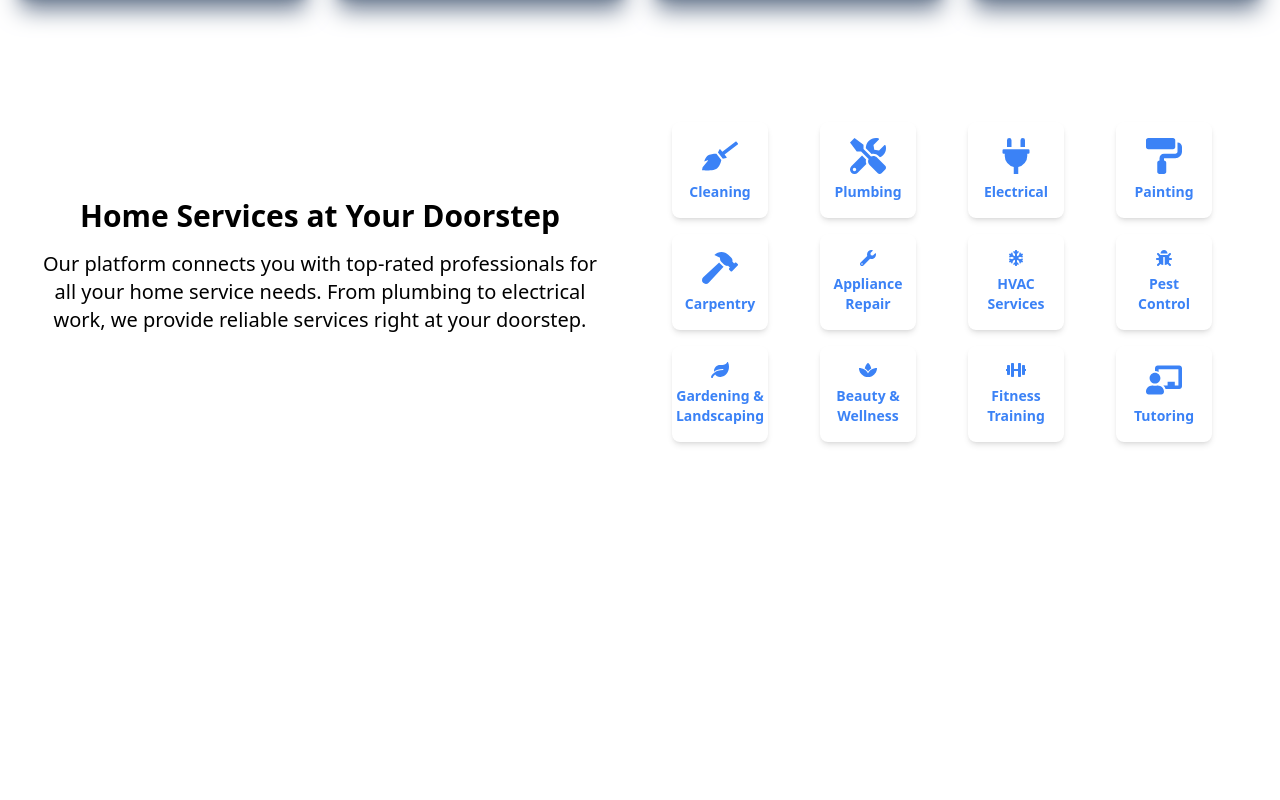
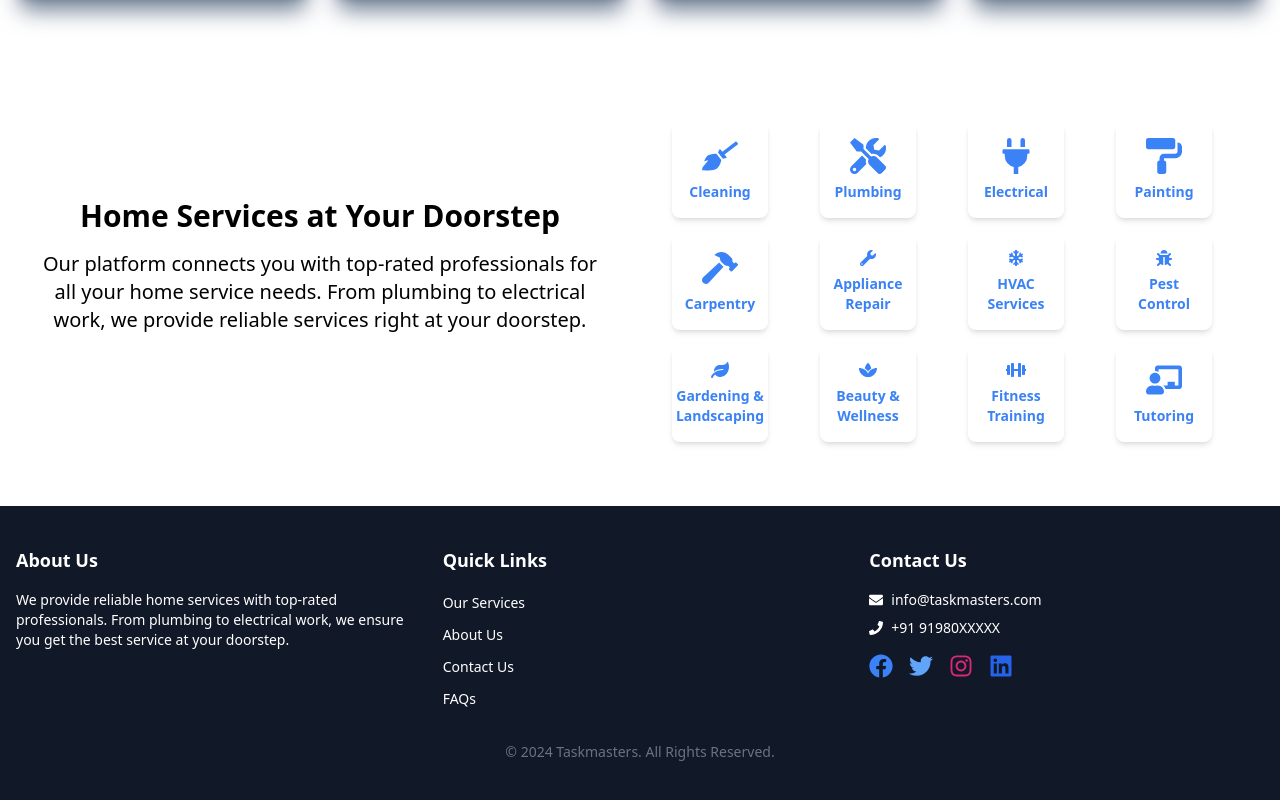
Before and after one commit to surbhi-kuhar/smart-utility-system, a React (Create React App) app in the folder frontend/: page / in a window 1280 px wide. Shown: the part 710-1510 px from the top of the page. Before the commit the page ends 1216 px from the top, so only its background shows below. Built offline with nearby package versions, Linux system fonts and the light colour scheme.

Commit message:
services page and a footer component

```diff
--- a/frontend/public/index.html
+++ b/frontend/public/index.html
@@ -24,7 +24,7 @@
       work correctly both with client-side routing and a non-root public URL.
       Learn how to configure a non-root public URL by running `npm run build`.
     -->
-    <title>React App</title>
+    <title>Taskmasters</title>
   </head>
   <body>
     <noscript>You need to enable JavaScript to run this app.</noscript>
--- a/frontend/src/App.js
+++ b/frontend/src/App.js
@@ -10,6 +10,7 @@ import BookingPage from "./pages/Booking/Booking";
 import FetchBookings from "./pages/Booking/FetchBookings";
 import LoginProvider from "./pages/Login/LoginProvider";
 import About from "./pages/About/About";
+import Services from "./pages/Services/Services";
 import ProviderBookings from "./pages/ProviderBookings.js/ProviderBookings";
 import Location from "./pages/Location/Location";
 import Chat from "./components/Chat";
@@ -24,9 +25,9 @@ function App() {
           <Route path="/" element={<Home />}></Route>
           <Route path="/login" element={<Login />}></Route>
           <Route path="/about" element={<About />}></Route>
+          <Route path="/services" element={<Services />}></Route>
           <Route path="/provider-login" element={<LoginProvider />}></Route>
           <Route path="/signup" element={<Signup />}></Route>
-          <Route path="/providers/:service" element={<Providers />} />
           <Route path="/error" element={<ErrorPage />} />
 
           <Route
@@ -34,6 +35,14 @@ function App() {
             element={
               <ProtectedRoute>
                 <UserProfile />
+              </ProtectedRoute>
+            }
+          />
+          <Route
+            path="/providers/:service"
+            element={
+              <ProtectedRoute>
+                <Providers />
               </ProtectedRoute>
             }
           />
--- a/frontend/src/pages/Home/Home.js
+++ b/frontend/src/pages/Home/Home.js
@@ -17,6 +17,12 @@ import {
   FaSpa,
   FaDumbbell,
   FaChalkboardTeacher,
+  FaFacebook,
+  FaTwitter,
+  FaInstagram,
+  FaLinkedin,
+  FaEnvelope,
+  FaPhone,
 } from "react-icons/fa";
 import image1 from "../../images/ac-service.jpg";
 import image2 from "../../images/painter.jpg";
@@ -157,6 +163,105 @@ const Home = () => {
           </motion.button>
         </section> */}
       </div>
+
+      <footer className="bg-gray-900 text-white py-10">
+        <div className="container mx-auto grid grid-cols-1 md:grid-cols-3 gap-8 px-4">
+          {/* About Us Section */}
+          <div className="flex flex-col items-start">
+            <h4 className="text-lg font-bold mb-4">About Us</h4>
+            <p className="text-sm">
+              We provide reliable home services with top-rated professionals.
+              From plumbing to electrical work, we ensure you get the best
+              service at your doorstep.
+            </p>
+          </div>
+
+          {/* Quick Links Section */}
+          <div className="flex flex-col items-start">
+            <h4 className="text-lg font-bold mb-4">Quick Links</h4>
+            <ul className="space-y-2">
+              <li>
+                <a className="text-sm hover:underline">Our Services</a>
+              </li>
+              <li>
+                <a className="text-sm hover:underline">About Us</a>
+              </li>
+              <li>
+                <a className="text-sm hover:underline">Contact Us</a>
+              </li>
+              <li>
+                <a className="text-sm hover:underline">FAQs</a>
+              </li>
+            </ul>
+          </div>
+
+          {/* Contact Information Section */}
+          <div className="flex flex-col items-start">
+            <h4 className="text-lg font-bold mb-4">Contact Us</h4>
+            <ul className="space-y-2 text-sm">
+              <li className="flex items-center">
+                <FaEnvelope className="mr-2" />
+                info@taskmasters.com
+              </li>
+              <li className="flex items-center">
+                <FaPhone className="mr-2" />
+                +91 91980XXXXX
+              </li>
+            </ul>
+
+            {/* Social Media Icons */}
+            <div className="flex space-x-4 mt-4">
+              <a
+                href="https://www.facebook.com"
+                target="_blank"
+                rel="noreferrer"
+              >
+                <FaFacebook
+                  className="text-blue-500 hover:text-white"
+                  size={24}
+                />
+              </a>
+              <a
+                href="https://www.twitter.com"
+                target="_blank"
+                rel="noreferrer"
+              >
+                <FaTwitter
+                  className="text-blue-400 hover:text-white"
+                  size={24}
+                />
+              </a>
+              <a
+                href="https://www.instagram.com"
+                target="_blank"
+                rel="noreferrer"
+              >
+                <FaInstagram
+                  className="text-pink-600 hover:text-white"
+                  size={24}
+                />
+              </a>
+              <a
+                href="https://www.linkedin.com"
+                target="_blank"
+                rel="noreferrer"
+              >
+                <FaLinkedin
+                  className="text-blue-600 hover:text-white"
+                  size={24}
+                />
+              </a>
+            </div>
+          </div>
+        </div>
+
+        {/* Copyright Section */}
+        <div className="text-center text-gray-500 mt-8">
+          <p className="text-sm">
+            &copy; {new Date().getFullYear()} Taskmasters. All Rights Reserved.
+          </p>
+        </div>
+      </footer>
     </>
   );
 };
--- /dev/null
+++ b/frontend/src/pages/Services/Services.js
@@ -0,0 +1,63 @@
+import React from "react";
+import { useNavigate } from "react-router-dom";
+import {
+  FaBroom,
+  FaTools,
+  FaPlug,
+  FaPaintRoller,
+  FaHammer,
+  FaWrench,
+  FaSnowflake,
+  FaBug,
+  FaLeaf,
+  FaSpa,
+  FaDumbbell,
+  FaChalkboardTeacher,
+} from "react-icons/fa";
+
+const services = [
+  { icon: FaBroom, text: "Cleaning" },
+  { icon: FaTools, text: "Plumbing" },
+  { icon: FaPlug, text: "Electrical" },
+  { icon: FaPaintRoller, text: "Painting" },
+  { icon: FaHammer, text: "Carpentry" },
+  { icon: FaWrench, text: "Appliance Repair" },
+  { icon: FaSnowflake, text: "HVAC Services" },
+  { icon: FaBug, text: "Pest Control" },
+  { icon: FaLeaf, text: "Gardening & Landscaping" },
+  { icon: FaSpa, text: "Beauty & Wellness" },
+  { icon: FaDumbbell, text: "Fitness Training" },
+  { icon: FaChalkboardTeacher, text: "Tutoring" },
+];
+
+const Services = () => {
+  const navigate = useNavigate();
+
+  const handleServiceClick = (service) => {
+    navigate(`/providers/${service}`);
+  };
+
+  return (
+    <div className="min-h-screen py-16 bg-gray-100">
+      <div className="container mx-auto px-4">
+        <h2 className="text-3xl font-bold text-center text-gray-800 mb-12">
+          Our Services
+        </h2>
+        <div className="grid grid-cols-1 sm:grid-cols-2 md:grid-cols-3 lg:grid-cols-4 gap-8">
+          {services.map((service, index) => (
+            <div
+              key={index}
+              className="flex flex-col items-center justify-center p-6 bg-white rounded-lg shadow-md hover:bg-blue-500 hover:text-white transition-all duration-300 cursor-pointer"
+              onClick={() => handleServiceClick(service.text)}
+            >
+              <service.icon className="text-6xl mb-4" />
+              <p className="text-xl font-semibold">{service.text}</p>
+            </div>
+          ))}
+        </div>
+      </div>
+    </div>
+  );
+};
+
+export default Services;
```
